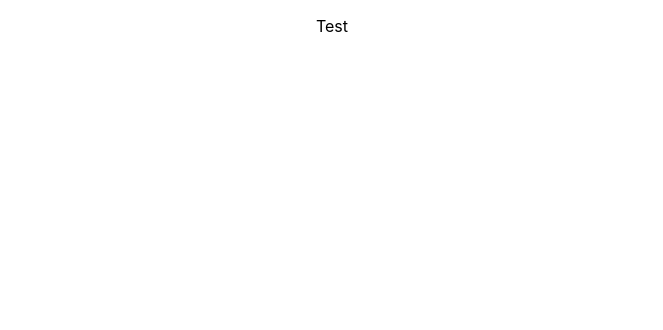
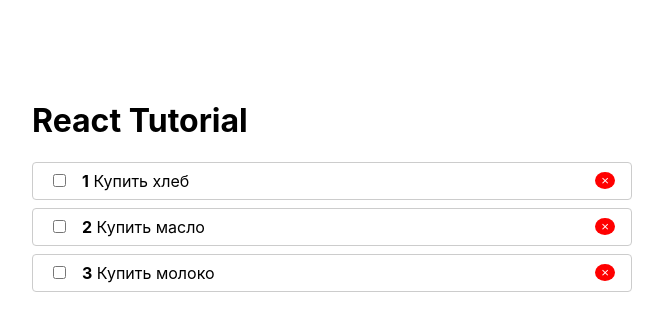
Before and after one commit to FedorenkoVitaliy/react-js-adv, a React (Create React App) app: page / in a window 1280 px wide. Shown: the top 330 px of the page, without its empty margins (308-971 px from the left). Built offline with nearby package versions, Linux system fonts and the light colour scheme; the HTML template or start-up script is replaced by a standard one.

Commit message:
feat(App): structure and styles

```diff
--- a/package.json
+++ b/package.json
@@ -6,6 +6,7 @@
     "@testing-library/jest-dom": "^4.2.4",
     "@testing-library/react": "^9.3.2",
     "@testing-library/user-event": "^7.1.2",
+    "prop-types": "^15.7.2",
     "react": "^16.12.0",
     "react-dom": "^16.12.0",
     "react-scripts": "3.3.0"
--- a/src/App.js
+++ b/src/App.js
@@ -1,13 +1,21 @@
 import React from 'react';
+import TodoList from "./Todo/TodoList";
 
 import './App.css';
 
 function App() {
-  return (
-    <div className="App">
-      <p>Test</p>
-    </div>
-  );
+    const todos = [
+        {id: 1, completed: false, title: 'Купить хлеб'},
+        {id: 2, completed: false, title: 'Купить масло'},
+        {id: 3, completed: false, title: 'Купить молоко'},
+    ];
+    return (
+        <div className="wrapper">
+            <h1>React Tutorial</h1>
+
+            <TodoList todos={todos}/>
+        </div>
+    );
 }
 
 export default App;
--- /dev/null
+++ b/src/Todo/TodoItem.js
@@ -0,0 +1,38 @@
+import React from 'react';
+import PropTypes from 'prop-types';
+
+const styles = {
+    li: {
+        display: 'flex',
+        justifyContent: 'space-between',
+        alignItems: 'center',
+        padding: '.5rem 1rem',
+        border: '1px solid #ccc',
+        borderRadius: '4px',
+        marginBottom: '.5rem'
+    },
+    input: {
+        marginRight: '1rem'
+    }
+};
+
+const TodoItem = ({ todo, index }) => {
+    return(
+        <li style={ styles.li }>
+            <span>
+                <input type="checkbox" style={styles.input}/>
+                 <strong>{index + 1}</strong>
+                &nbsp;
+                {todo.title}
+            </span>
+            <button className='rm'>&times;</button>
+        </li>
+    );
+};
+
+TodoItem.propTypes = {
+    todo: PropTypes.object.isRequired,
+    index: PropTypes.number
+};
+
+export default TodoItem;
--- /dev/null
+++ b/src/Todo/TodoList.js
@@ -0,0 +1,31 @@
+import React from 'react';
+import PropTypes from 'prop-types';
+import TodoItem from "./TodoItem";
+
+const styles = {
+    ul: {
+        listStyle: 'none',
+        margin: '0',
+        padding: '0',
+    }
+};
+
+const TodoList = (props) => {
+    return(
+      <ul style={styles.ul}>
+          {
+              props.todos.map((todo, index) => {
+                  return(
+                      <TodoItem todo={todo} key={todo.id} index={index}/>
+                  )
+              })
+          }
+      </ul>
+    );
+};
+
+TodoList.propTypes = {
+    todos: PropTypes.arrayOf(PropTypes.object).isRequired
+};
+
+export default TodoList;
--- a/src/index.css
+++ b/src/index.css
@@ -11,3 +11,16 @@
   font-family: source-code-pro, Menlo, Monaco, Consolas, 'Courier New',
     monospace;
 }
+
+.wrapper{
+  padding-top: 5rem;
+  margin: 0 auto;
+  width: 600px;
+}
+
+.rm{
+  background: red;
+  border-radius: 50%;
+  color: white;
+  border: none;
+}
```
Also changed, not shown: 2 other files (tests, documents, lock files or other folders).
